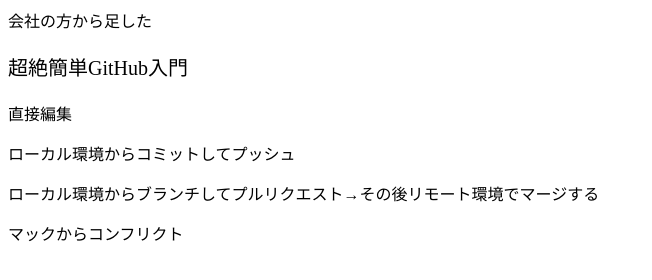
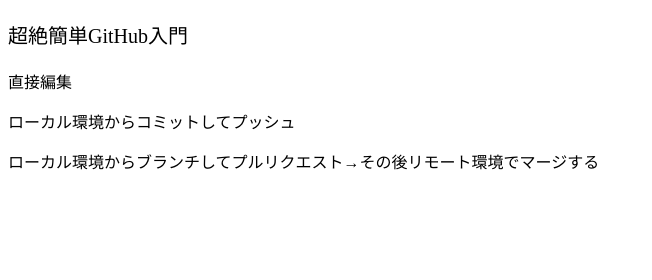
Before and after one commit to k5liaaaan/youtube_git, a plain HTML site: page index.html in a window 1280 px wide. Shown: the whole page, without its empty margins (0-652 px from the left). Drawn offline with Linux system fonts and the light colour scheme.

Commit message:
コミット2

```diff
--- a/index.html
+++ b/index.html
@@ -7,11 +7,9 @@
     <title>Document</title>
 </head>
 <body>
-    会社の方から足した
     <p class="midashi">超絶簡単GitHub入門</p>
     <p>直接編集</p>
     <p>ローカル環境からコミットしてプッシュ</p>
     <p>ローカル環境からブランチしてプルリクエスト→その後リモート環境でマージする</p>
-    マックからコンフリクト
 </body>
 </html>
```
